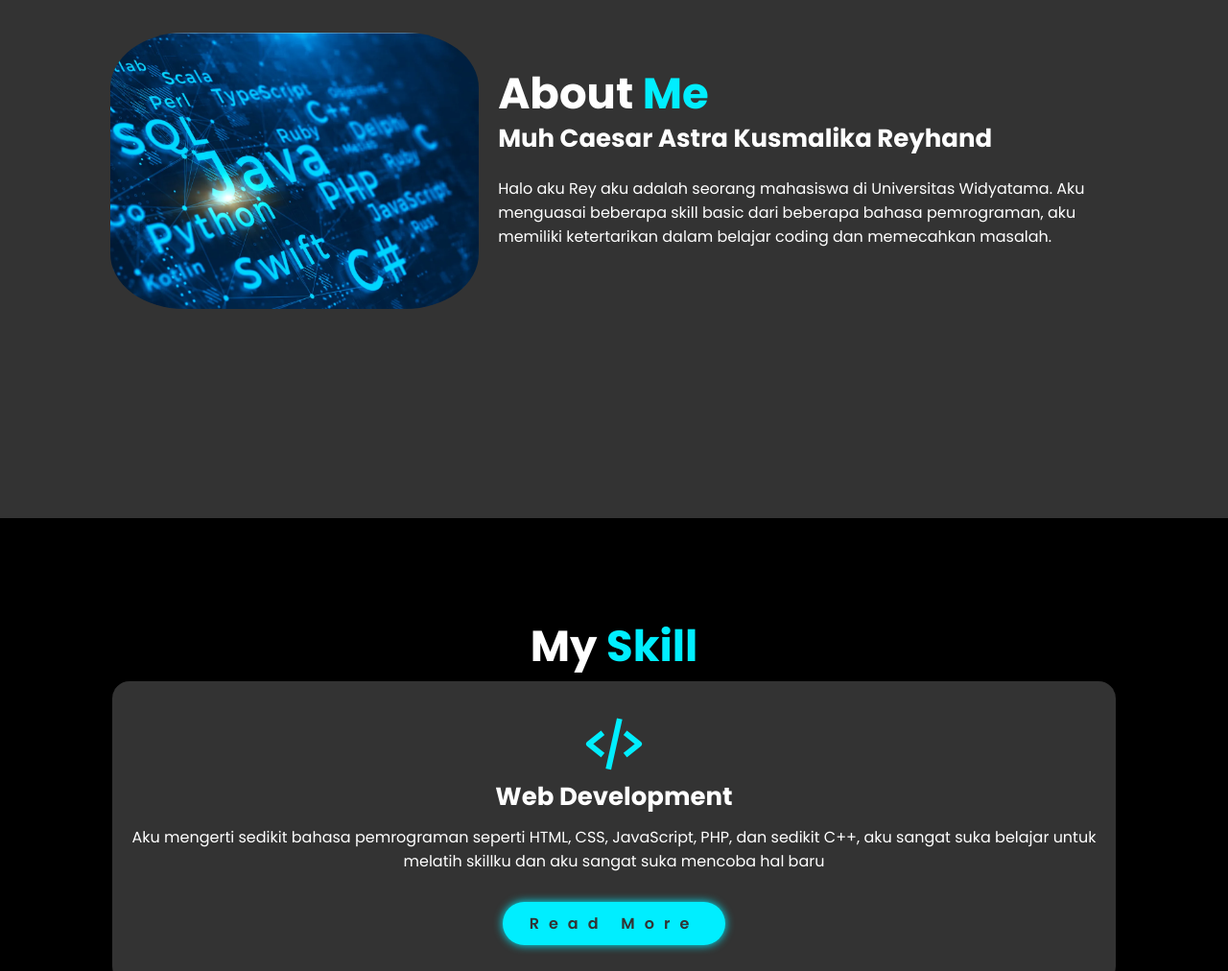
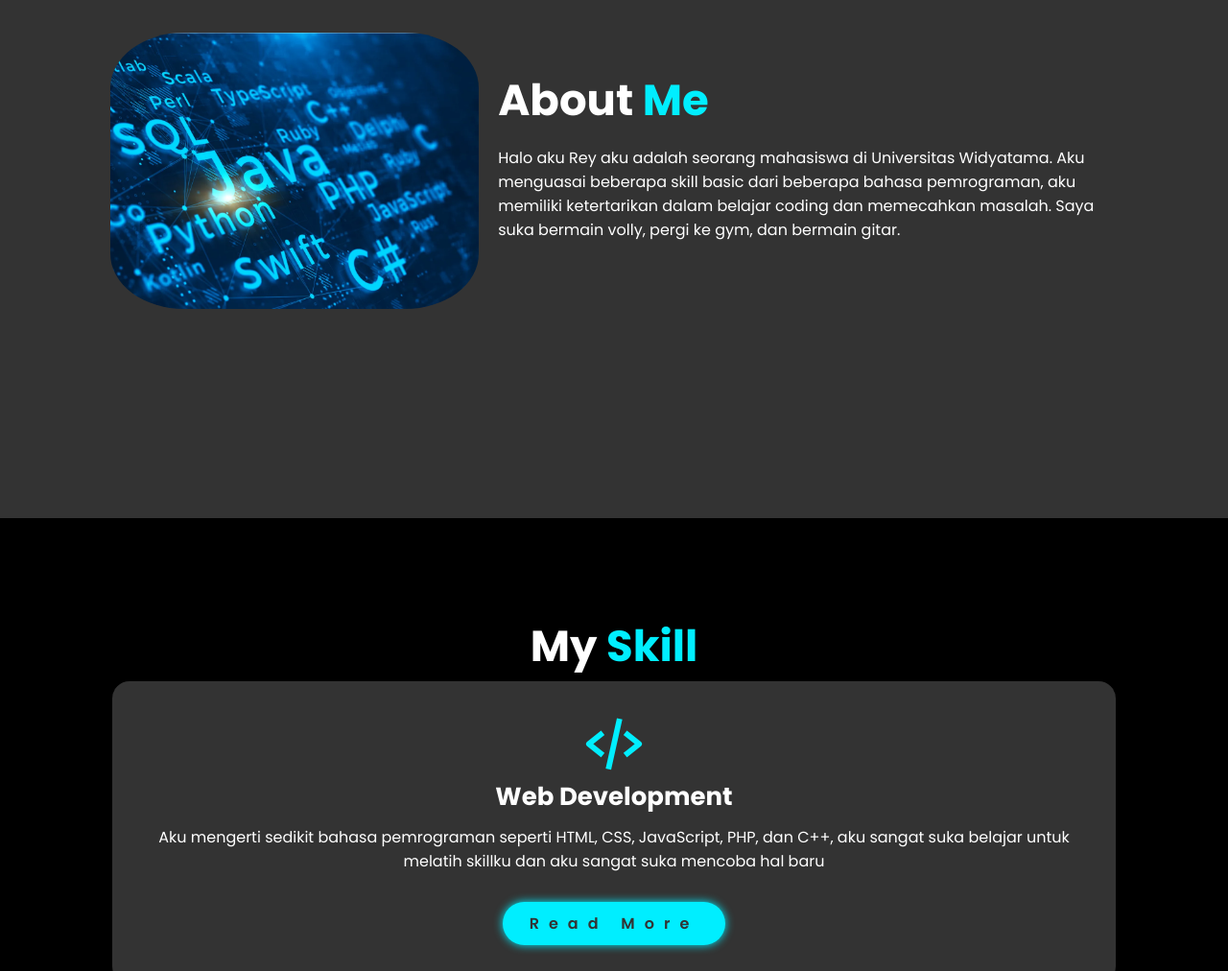
Before and after one commit to Sm0keyyyy/Portfolio, a plain HTML site: page index.html in a window 1280 px wide. Shown: the part 1060-2072 px from the top of the page at 96% size. Drawn offline with nearby package versions, Linux system fonts and the light colour scheme.

Commit message:
Update index.html

```diff
--- a/index.html
+++ b/index.html
@@ -82,11 +82,12 @@
 
       <div class="about-content">
         <h2 class="heading">About <span>Me</span></h2>
-        <h3>Muh Caesar Astra Kusmalika Reyhand</h3>
+<!--         <h3>Muh Caesar Astra Kusmalika Reyhand</h3> -->
         <p>
           Halo aku Rey aku adalah seorang mahasiswa di Universitas Widyatama.
           Aku menguasai beberapa skill basic dari beberapa bahasa pemrograman,
           aku memiliki ketertarikan dalam belajar coding dan memecahkan masalah.
+          Saya suka bermain volly, pergi ke gym, dan bermain gitar.
         </p>
       </div>
     </section>
@@ -100,7 +101,7 @@
             <i class="bx bx-code-alt"></i>
             <h3>Web Development</h3>
             <p>
-                Aku mengerti sedikit bahasa pemrograman seperti HTML, CSS, JavaScript, PHP, dan sedikit C++, aku sangat suka belajar untuk melatih skillku dan aku sangat suka mencoba hal baru
+                Aku mengerti sedikit bahasa pemrograman seperti HTML, CSS, JavaScript, PHP, dan C++, aku sangat suka belajar untuk melatih skillku dan aku sangat suka mencoba hal baru
             </p>
             <a href="#" class="btn">Read More</a>
           </div>
```
